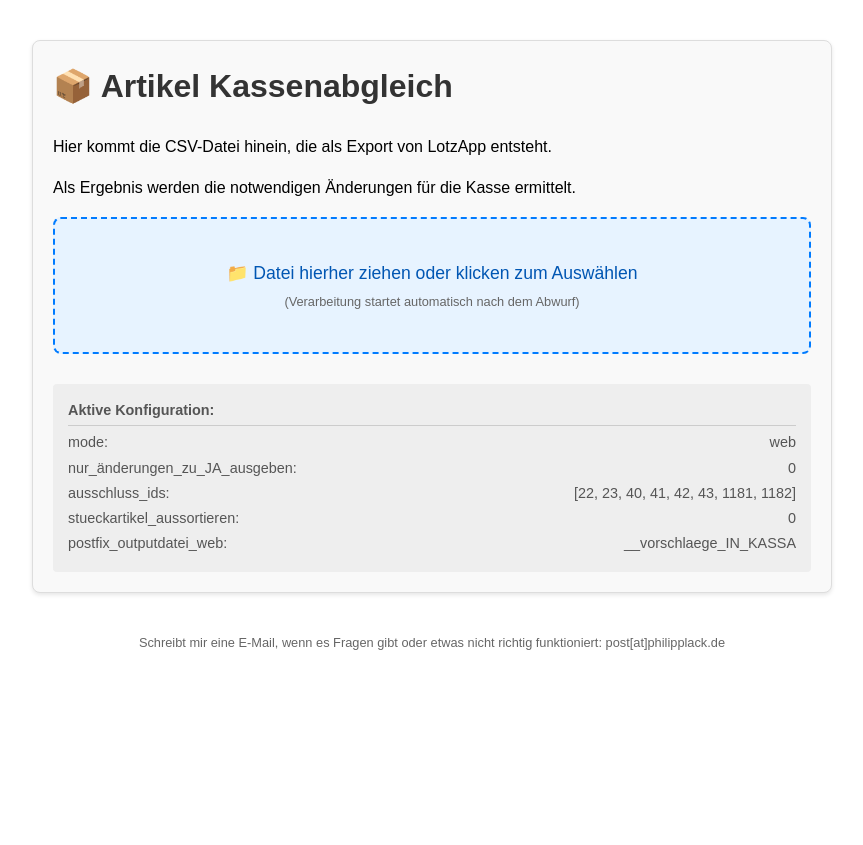
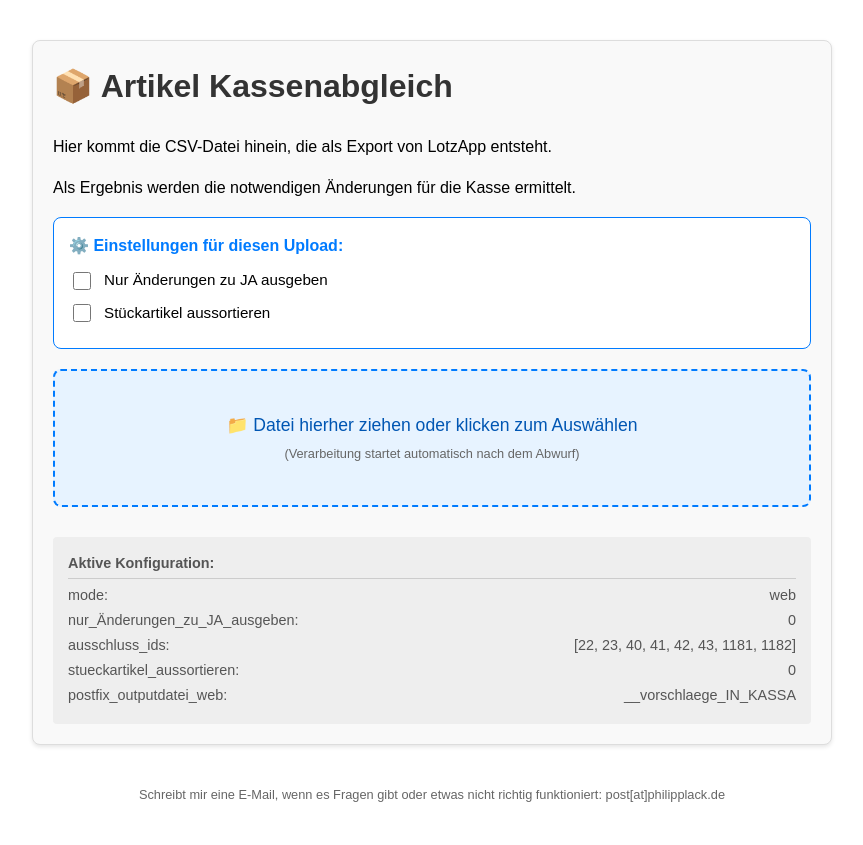
Before and after one commit to inkSence/artikel-kassa-abgleich, a FastAPI app: page / in a window 1280 px wide. Shown: the whole page, without its empty margins (208-1071 px from the left). Before the commit the page ends 650 px from the top, so only its background shows below. Run offline with FastAPI, Linux system fonts and the light colour scheme.

Commit message:
Auswahlmöglichkeit für Einstellungen wie "nur_aenderungen_zu_JA_ausgeben"

```diff
--- a/B_application/use_cases.py
+++ b/B_application/use_cases.py
@@ -16,7 +16,7 @@ class ArtikelSyncUseCase:
         # Vorbereiten der Filter-Einstellungen aus der Config
         self.ausschluss_ids = [str(aid) for aid in config.get("ausschluss_ids", [])]
         self.stueck_filter_aktiv = bool(config.get("stueckartikel_aussortieren", 0))
-        self.nur_aenderungen_zu_JA_ausgeben = bool(config.get("nur_änderungen_zu_JA_ausgeben", 0))
+        self.nur_Änderungen_zu_JA_ausgeben = bool(config.get("nur_Änderungen_zu_JA_ausgeben", 0))
 
     def execute(self, artikel_liste: List[Artikel]) -> List[Dict[str, Any]]:
         """
@@ -43,7 +43,7 @@ class ArtikelSyncUseCase:
                 continue
 
             # 4. Filter nach 'Nur Ja' (falls konfiguriert)
-            if self.nur_aenderungen_zu_JA_ausgeben and soll_status != 'Ja':
+            if self.nur_Änderungen_zu_JA_ausgeben and soll_status != 'Ja':
                 continue
 
             # Mapping der Ergebnisse für die Präsentationsschicht
--- a/C_adapters/artikel_repository.py
+++ b/C_adapters/artikel_repository.py
@@ -13,7 +13,7 @@ def lade_konfiguration() -> Dict[str, Any]:
     config = file_handler.lese_json(CONFIG_DATEI)
     standard_config = {
         "mode": "local",
-        "nur_änderungen_zu_JA_ausgeben": 0,
+        "nur_Änderungen_zu_JA_ausgeben": 0,
         "ausschluss_ids": [],
         "stueckartikel_aussortieren": 0,
         "postfix_outputdatei_web": "vorschlaege_IN_KASSA"
--- a/C_adapters/web_controller.py
+++ b/C_adapters/web_controller.py
@@ -1,4 +1,4 @@
-from fastapi import FastAPI, UploadFile, File, HTTPException, Request
+from fastapi import FastAPI, UploadFile, File, HTTPException, Request, Form
 from fastapi.responses import HTMLResponse, StreamingResponse
 from fastapi.templating import Jinja2Templates
 from fastapi.staticfiles import StaticFiles
@@ -26,7 +26,11 @@ async def index(request: Request):
     return templates.TemplateResponse("index.html", {"request": request, "config": config})
 
 @app.post("/api/process")
-async def process_csv_api(file: UploadFile = File(...)):
+async def process_csv_api(
+    file: UploadFile = File(...),
+    nur_ja: bool = Form(False),
+    stueck_aus: bool = Form(False)
+):
     """Endpunkt zum Verarbeiten einer CSV, gibt JSON für die UI zurück."""
     if not file.filename.endswith('.csv'):
         raise HTTPException(status_code=400, detail="Nur CSV-Dateien sind erlaubt.")
@@ -34,7 +38,12 @@ async def process_csv_api(file: UploadFile = File(...)):
     try:
         inhalt = await file.read()
         inhalt_str = inhalt.decode("utf-8-sig")
+
+        # Basis-Konfiguration laden und mit Web-Eingaben überschreiben
         config = artikel_repository.lade_konfiguration()
+        config["nur_Änderungen_zu_JA_ausgeben"] = 1 if nur_ja else 0
+        config["stueckartikel_aussortieren"] = 1 if stueck_aus else 0
+
         artikel_objekte = artikel_repository.lade_artikel_aus_string(inhalt_str)
 
         if not artikel_objekte:
--- a/D_infrastructure/static/css/style.css
+++ b/D_infrastructure/static/css/style.css
@@ -83,3 +83,33 @@ input[type="submit"]:disabled { background-color: #ccc; cursor: not-allowed; }
 }
 .config-title { font-weight: bold; margin-bottom: 5px; border-bottom: 1px solid #ccc; padding-bottom: 3px; }
 .config-item { display: flex; justify-content: space-between; margin-bottom: 2px; }
+
+/* Web Settings Styles */
+.settings-box {
+    margin-bottom: 20px;
+    padding: 15px;
+    background-color: #fff;
+    border: 1px solid #007bff;
+    border-radius: 8px;
+}
+.settings-title {
+    font-weight: bold;
+    color: #007bff;
+    margin-bottom: 10px;
+    display: flex;
+    align-items: center;
+    gap: 8px;
+}
+.setting-option {
+    display: flex;
+    align-items: center;
+    gap: 10px;
+    margin-bottom: 8px;
+    cursor: pointer;
+    font-size: 0.95em;
+}
+.setting-option input[type="checkbox"] {
+    width: 18px;
+    height: 18px;
+    cursor: pointer;
+}
--- a/D_infrastructure/templates/index.html
+++ b/D_infrastructure/templates/index.html
@@ -13,6 +13,18 @@
         <p>Als Ergebnis werden die notwendigen Änderungen für die Kasse ermittelt.</p>
 
         <form id="upload-form" enctype="multipart/form-data">
+            <div id="settings-area" class="settings-box">
+                <div class="settings-title">⚙️ Einstellungen für diesen Upload:</div>
+                <label class="setting-option">
+                    <input type="checkbox" id="check-nur-ja" {% if config.nur_Änderungen_zu_JA_ausgeben %}checked{% endif %}>
+                    Nur Änderungen zu JA ausgeben
+                </label>
+                <label class="setting-option">
+                    <input type="checkbox" id="check-stueck-aus" {% if config.stueckartikel_aussortieren %}checked{% endif %}>
+                    Stückartikel aussortieren
+                </label>
+            </div>
+
             <div id="drop-zone">
                 <p>📁 Datei hierher ziehen oder klicken zum Auswählen</p>
                 <p style="font-size: 0.8em; color: #666; margin-top: 5px;">(Verarbeitung startet automatisch nach dem Abwurf)</p>
@@ -55,6 +67,9 @@
         const fileInput = document.getElementById('file');
         const fileInfo = document.getElementById('file-info');
         const form = document.getElementById('upload-form');
+        const settingsArea = document.getElementById('settings-area');
+        const checkNurJa = document.getElementById('check-nur-ja');
+        const checkStueckAus = document.getElementById('check-stueck-aus');
         const resultArea = document.getElementById('result-area');
         const resultBody = document.getElementById('result-body');
         const downloadBtn = document.getElementById('download-btn');
@@ -105,9 +120,12 @@
             updateFileInfo(file);
             loading.classList.remove('hidden');
             dropZone.classList.add('hidden');
+            settingsArea.classList.add('hidden');
 
             const formData = new FormData();
             formData.append('file', file);
+            formData.append('nur_ja', checkNurJa.checked);
+            formData.append('stueck_aus', checkStueckAus.checked);
 
             try {
                 const response = await fetch('/api/process', {
@@ -125,6 +143,7 @@
             } catch (error) {
                 alert(error.message);
                 dropZone.classList.remove('hidden');
+                settingsArea.classList.remove('hidden');
             } finally {
                 loading.classList.add('hidden');
             }
--- a/config.json
+++ b/config.json
@@ -1,6 +1,6 @@
 {
     "mode": "web",
-    "nur_änderungen_zu_JA_ausgeben": 0,
+    "nur_Änderungen_zu_JA_ausgeben": 0,
     "ausschluss_ids": [22, 23, 40, 41, 42, 43, 1181, 1182],
     "stueckartikel_aussortieren": 0,
     "postfix_outputdatei_web": "__vorschlaege_IN_KASSA"
```
